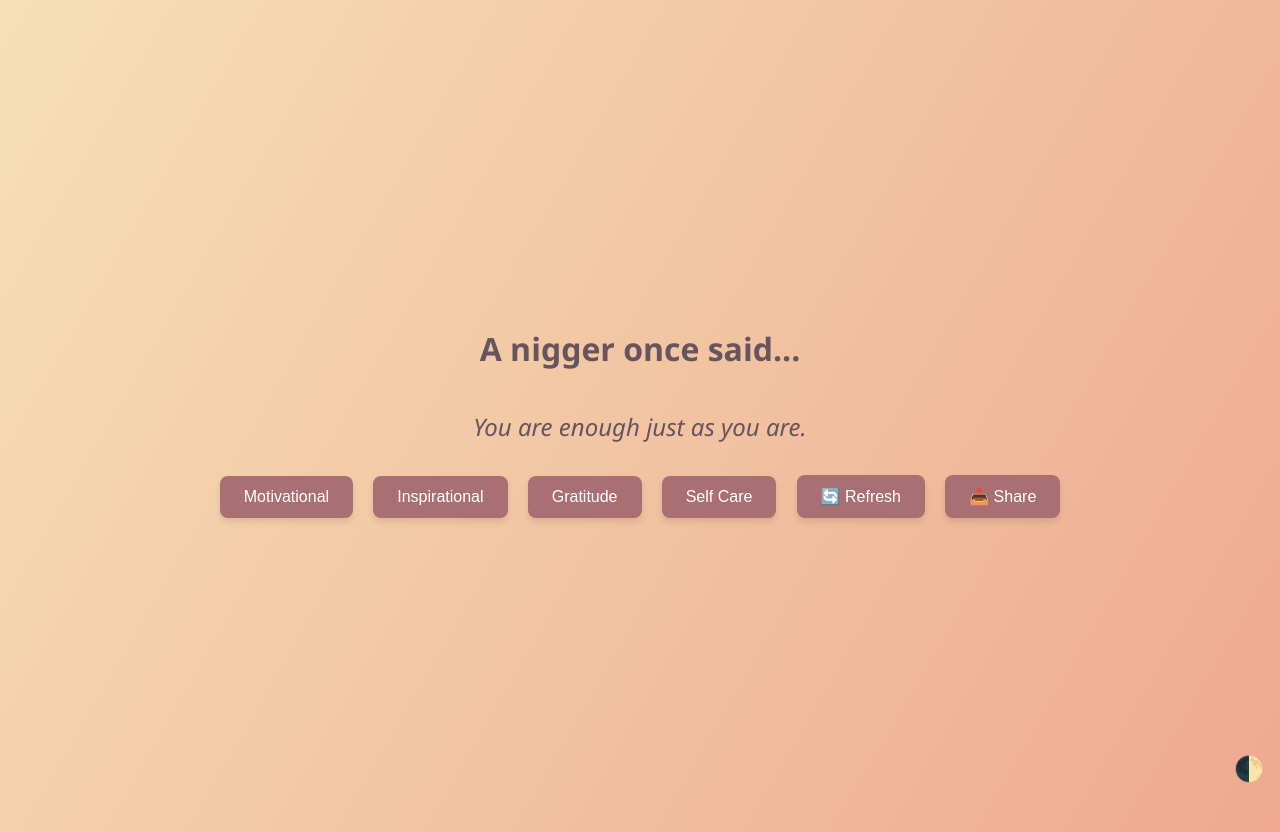
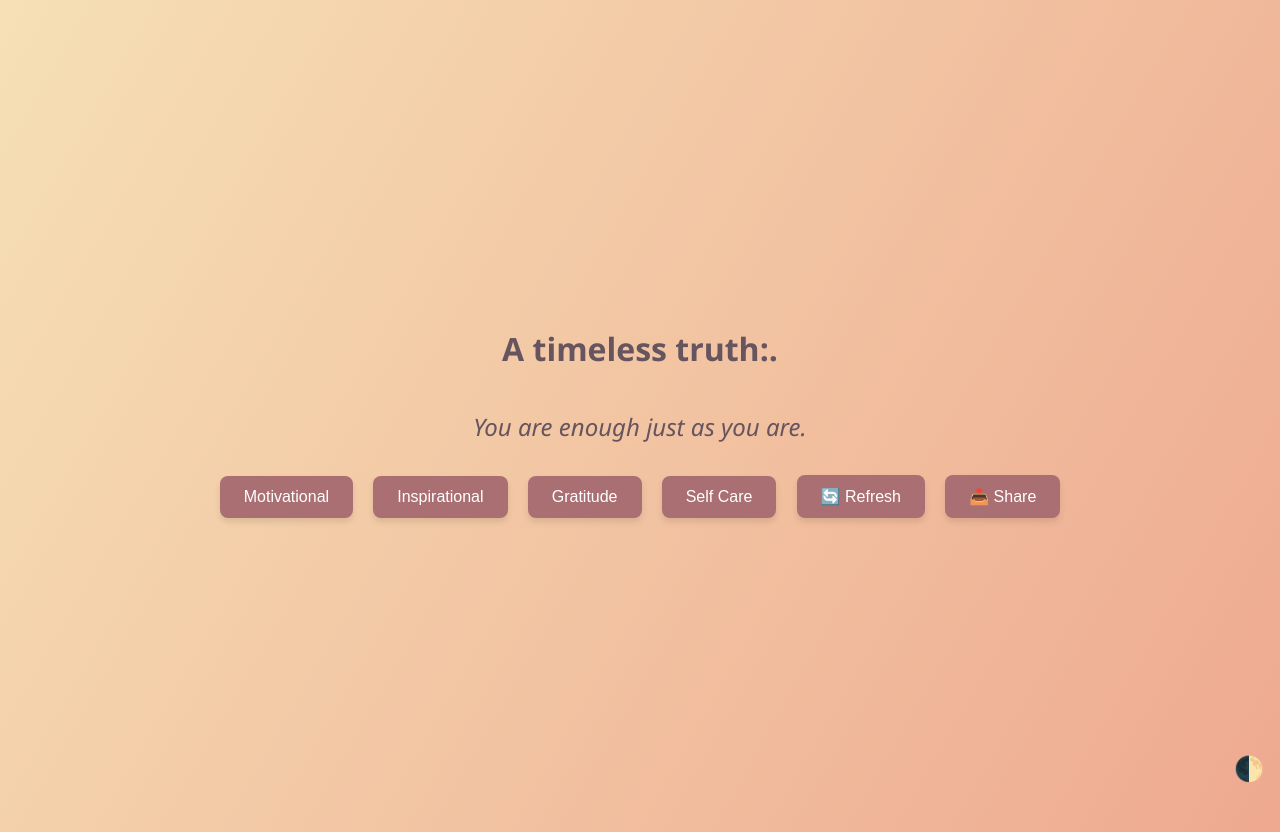
Before and after one commit to Mohd228220/Daily-Affirmations, a plain HTML site: page index.html in a window 1280 px wide. Drawn offline with Linux system fonts and the light colour scheme.

Commit message:
Update index.html

```diff
--- a/index.html
+++ b/index.html
@@ -87,7 +87,7 @@
 <body>
   <div class="dark-toggle" onclick="toggleDarkMode()">🌓</div>
 
-  <h1>A nigger once said...</h1>
+  <h1>A timeless truth:.</h1>
   <p id="affirmation">You are amazing!</p>
 
   <div>
```
